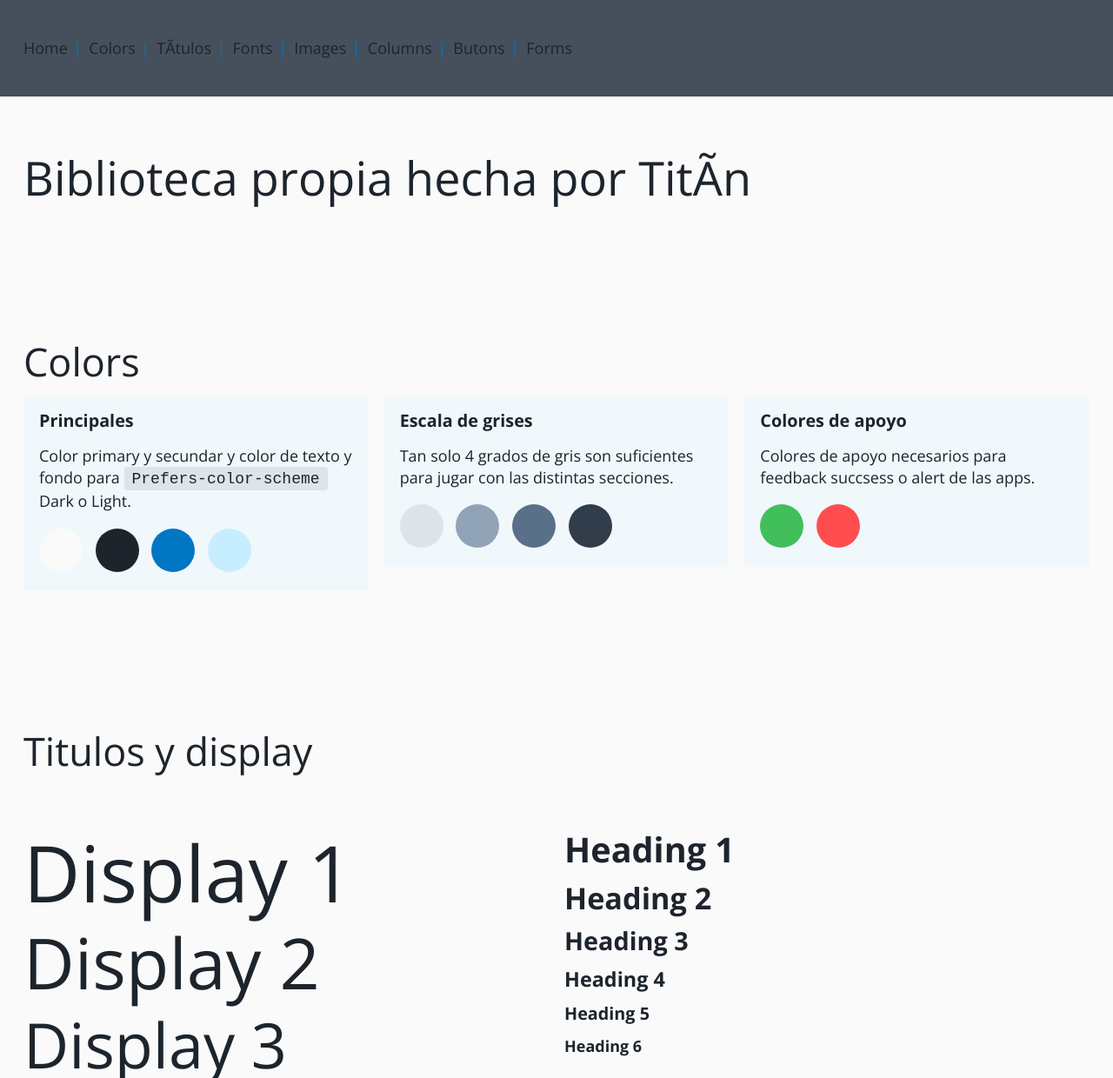
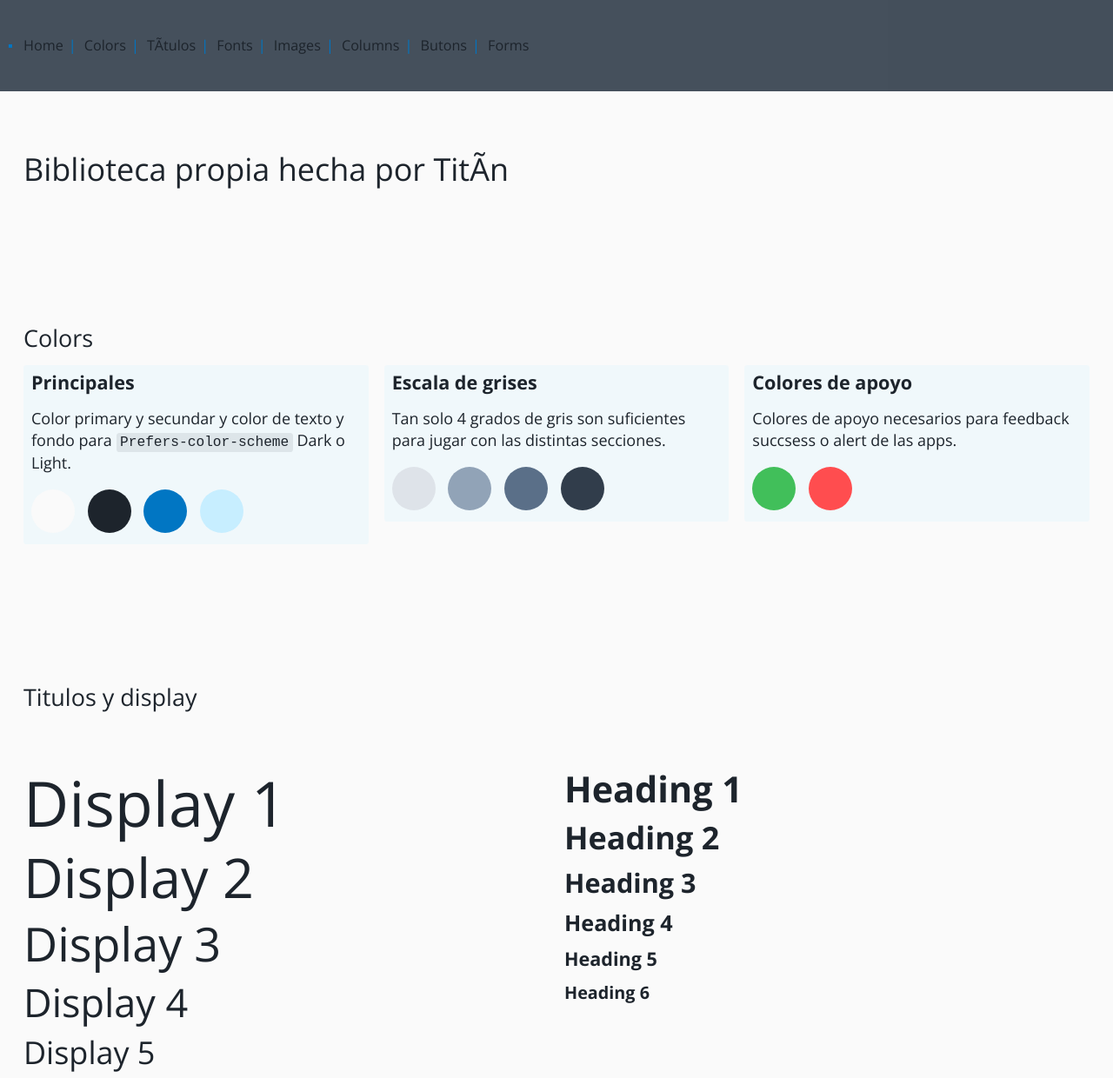
Before and after one commit to titin-c/libreria-sass, a website: page index.html in a window 1280 px wide. Shown: the top 1240 px of the page at 87% size. Drawn offline with nearby package versions, Linux system fonts and the light colour scheme.

Commit message:
arreglar tamaño fuentes para movil

```diff
--- a/css/_cards.scss
+++ b/css/_cards.scss
@@ -1,6 +1,6 @@
 .card{
     background-color: $grey1;
-    padding: $general-padding3;
+    padding: $general-padding2;
     border-radius: $general-radius1;
 
     @include darkMode {
--- a/css/fonts.scss
+++ b/css/fonts.scss
@@ -1,90 +1,110 @@
-p{
+p {
     margin: 0 0 1rem;
     line-height: 1.4;
     font-size: 1rem;
 
 }
-a, .link{
-    color:$primary;
+
+a,
+.link {
+    color: $primary;
 
     @include darkMode {
         filter: invert(100%);
     }
 }
-h1,.h1{
+
+h1,
+.h1 {
     @include title;
 
-    font-size: 2.2rem;
+    font-size: 2.3rem;
     font-weight: 700;
 }
-h2,.h2{
+
+h2,
+.h2 {
     @include title;
 
-    font-size: 1.9rem;
+    font-size: 2rem;
     font-weight: 700;
 }
-h3,.h3{
+
+h3,
+.h3 {
     @include title;
 
-    font-size: 1.6rem;
+    font-size: 1.7rem;
     font-weight: 700;
 }
-h4,.h4{
+
+h4,
+.h4 {
     @include title;
 
-    font-size: 1.3rem;
+    font-size: 1.4rem;
     font-weight: 700;
 }
-h5,.h5{
+
+h5,
+.h5 {
+    @include title;
+    font-size: 1.2rem;
+    font-weight: 700;
+}
+
+h6,
+.h6 {
     @include title;
     font-size: 1.1rem;
     font-weight: 700;
 }
-h6,.h6{
-    @include title;
-    font-size: 1rem;
-    font-weight: 700;
-}
-.display-1{
-    @include title;
 
-    font-size: 5rem;
-    font-weight: 300;
-}
-.display-2{
-    @include title;
-
-    font-size: 4.5rem;
-    font-weight: 300;
-}
-.display-3{
+.display-1 {
     @include title;
 
     font-size: 4rem;
     font-weight: 300;
 }
-.display-4{
+
+.display-2 {
     @include title;
 
     font-size: 3.5rem;
     font-weight: 300;
+}
 
-}
-.display-5{
+.display-3 {
     @include title;
 
     font-size: 3rem;
     font-weight: 300;
 }
-.display-6{
+
+.display-4 {
     @include title;
 
     font-size: 2.5rem;
     font-weight: 300;
+
+}
+
+.display-5 {
+    @include title;
+
+    font-size: 2rem;
+    font-weight: 300;
+}
+
+.display-6 {
+    @include title;
+
+    font-size: 1.5rem;
+    font-weight: 300;
 }
 
 p.lead {
-    font-size: 1.25rem;
+    font-size: 1.3rem;
 }
 
 mark {
@@ -99,14 +119,15 @@ mark {
     }
 
 }
+
 blockquote {
-    border-left: 3px solid  $primary;
+    border-left: 3px solid $primary;
     font-family: Georgia, Times, "Times New Roman", serif;
     font-size: 1.25em;
     font-style: italic;
     line-height: 1.8em;
-    margin: 1.1em 0em;
-    padding: 1em 1.2em;
+    margin: $general-margin2 ;
+    padding: $general-padding3 ;
     position: relative;
     transition: 0.2s border ease-in-out;
     z-index: 0;
@@ -125,6 +146,7 @@ blockquote {
             background-color: $darker-color;
         }
     }
+
     :after {
         content: "”";
         position: absolute;
@@ -139,9 +161,11 @@ blockquote {
         margin-top: -0.3em;
         transition: 0.2s all ease-in-out, 0.4s transform ease-in-out;
     }
-    & p{
+
+    & p {
         margin-bottom: 0;
     }
+
     & footer {
         display: block;
         font-size: 0.75em;
@@ -149,30 +173,32 @@ blockquote {
         color: $grey3;
         margin-top: -.5em;
 
-        &::before{
+        &::before {
             content: '—';
             margin-right: 5px;
         }
     }
 }
-ul{
+
+ul {
     list-style: none;
-    padding-left:1rem;
+    padding-left: 1rem;
 
-    & li{
+    & li {
         position: relative;
+        margin-bottom: $general-margin2;
 
-    & ul{
+        & ul {
             margin: 1rem 0;
         }
 
-    & li::before{
-        content:'▫';
+        & li::before {
+            content: '▫';
         }
     }
 
-    & li::before{
-        content:'▪';
+    & li::before {
+        content: '▪';
         color: $primary;
         position: absolute;
         left: -1rem;
@@ -181,32 +207,37 @@ ul{
     }
 
 }
+
 ul.list-inline {
     padding-left: 0;
-    & li{
+    font-size: .9rem;
+
+    & li {
         display: inline;
         margin-left: 1.1rem;
 
-        &:first-child{
+        &:first-child {
             margin-left: 0;
         }
 
-        &:before{
+        &:not(:first-child)::before {
             content: "|";
-        }
-
-        &:first-child::before{
-            content: "";
         }
     }
 }
-pre{line-height: 1rem;}
-code{
+
+pre {
+    line-height: 1rem;
+    white-space: break-spaces;
+}
+
+code {
     background-color: rgba($grey4, 10%);
-    padding: calc($general-padding2 / 2) $general-padding2;
+    padding: calc($general-padding1 / 2) $general-padding1;
     border-radius: $general-radius1;
     display: inline-block;
     line-height: 1rem;
+    font-size: .9rem;
 
     @include darkMode {
         background-color: darken($grey4, 3%);
--- a/css/forms/form-control.scss
+++ b/css/forms/form-control.scss
@@ -300,7 +300,7 @@ input[type="radio"] {
         padding-left: $general-padding1;
         text-transform: unset;
         display: inline-block;
-        font-size: .9rem;
+        font-size: 1rem;
     }
 }
 
@@ -358,6 +358,7 @@ input[type="file" i].form-control {
         }
 
         & .form-upload-text {
+            font-size: 1rem;
             display: flex;
             align-items: center;
             padding-left: 1rem;
--- a/css/index.scss
+++ b/css/index.scss
@@ -63,7 +63,7 @@ section{
 .call-to{
     background: url('../../source/img/bg.webp') center center;
     background-size: cover;
-    padding: $general-padding4;
+    padding: $general-padding2;
     color: $lighter-color;
     border-radius: $general-radius2;
 }
--- a/index.html
+++ b/index.html
@@ -654,11 +654,11 @@
 					<div class="col-1 med-col-1 big-col-1">
 						<div class="row">
 
-							<div class="span-20 med-span-20 big-span-20">
+							<div class="span-30 med-span-20 big-span-20">
 								<input type="number" class="form-control " id="rangenumber" min="0" max="100" value="0"
 									oninput="range.value=value">
 							</div>
-							<div class="span-80 med-span-80 big-span-80">
+							<div class="span-70 med-span-80 big-span-80">
 								<label for="customRange3" class="form-label">
 									Rango de ejemplo
 								</label>
```
Also changed, not shown: source/css/css.css, 1 other file. Lines whose indentation alone changed are shown as unchanged.
